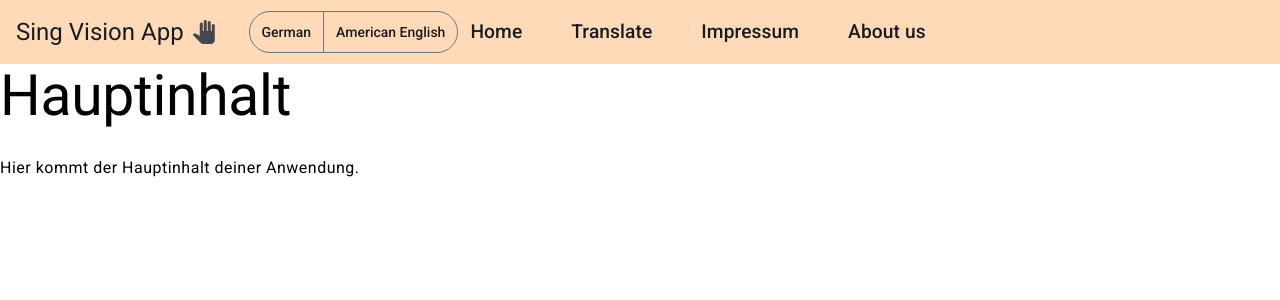
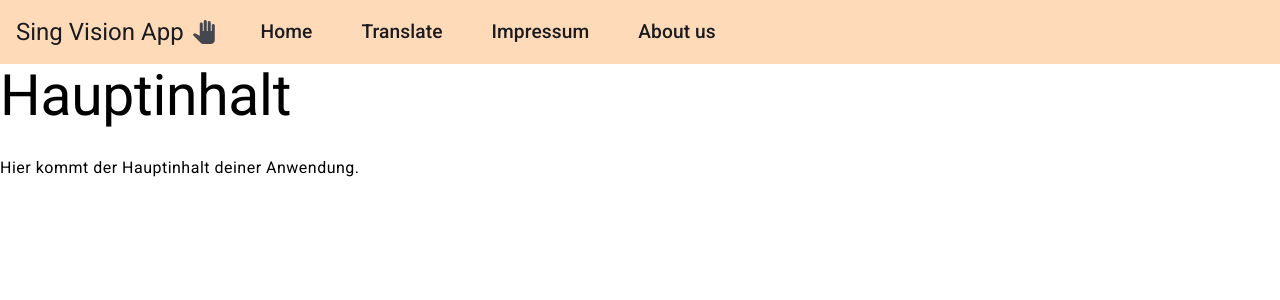
Before and after one commit to Studien-Shrooms/Sign-Vision-App, an Angular app in the folder SignVision/SignVisionApp/: page / in a window 1280 px wide. Shown: the top 300 px of the page. Built offline with nearby package versions, Linux system fonts and the light colour scheme.

Commit message:
delete button-toggel

```diff
--- a/SignVision/SignVisionApp/src/app/app.component.html
+++ b/SignVision/SignVisionApp/src/app/app.component.html
@@ -3,10 +3,6 @@
   <button mat-icon-button class="example-icon favorite-icon" aria-label="Example icon-button with heart icon" matTooltip="Testen">
     <mat-icon>pan_tool</mat-icon>
   </button>
-  <mat-button-toggle-group name="language" aria-label="Langugae" [hideSingleSelectionIndicator]="true">
-  <mat-button-toggle value="de">German</mat-button-toggle>
-  <mat-button-toggle value="us">American English</mat-button-toggle>
-</mat-button-toggle-group>
   <ng-container *ngIf="!isSmallScreen; else mobileMenu">
     <button mat-button aria-label="Home" (click)="showsHomePage()">
       Home
```
